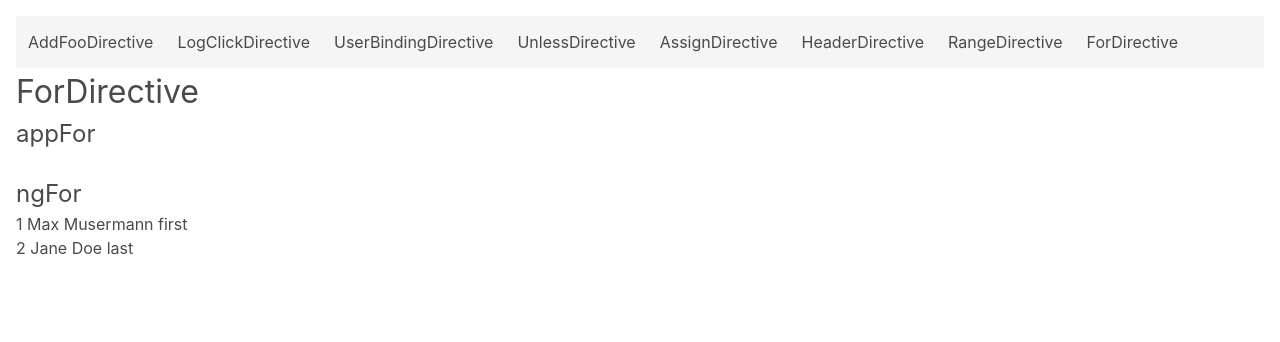
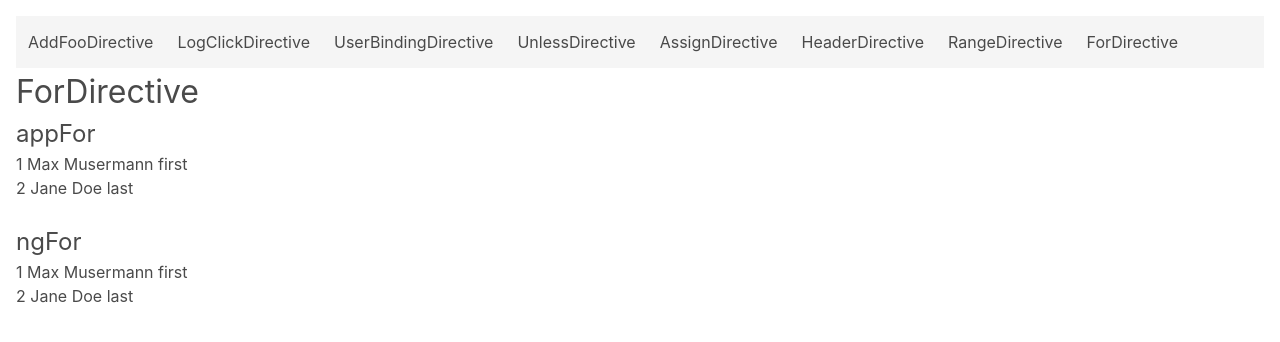
Before and after one commit to similicious/structural-directives-talk, an Angular app: page /structural-directives/for in a window 1280 px wide. Shown: the top 342 px of the page. Built offline with nearby package versions, Linux system fonts and the light colour scheme.

Commit message:
AppFor finished

```diff
--- a/src/app/structural-directives/for/for-demo.component.html
+++ b/src/app/structural-directives/for/for-demo.component.html
@@ -1,7 +1,20 @@
 <h1 class="is-size-3">ForDirective</h1>
 
 <h2 class="is-size-4">appFor</h2>
-<ul></ul>
+<ul>
+  <li
+    *appFor="
+      let user of users;
+      let index = index;
+      let isFirstItem = first;
+      last as isLastItem
+    "
+  >
+    {{ index + 1 }} {{ user.firstName }} {{ user.lastName }}
+    <ng-container *ngIf="isFirstItem">first</ng-container>
+    <ng-container *ngIf="isLastItem">last</ng-container>
+  </li>
+</ul>
 
 <br />
 
--- /dev/null
+++ b/src/app/structural-directives/for/for.directive.ts
@@ -0,0 +1,31 @@
+import {
+  Directive,
+  Input,
+  OnInit,
+  TemplateRef,
+  ViewContainerRef,
+} from '@angular/core';
+
+@Directive({
+  selector: 'ng-template[appFor]',
+})
+export class ForDirective implements OnInit {
+  @Input('appForOf')
+  items: any[] = [];
+
+  constructor(
+    private templateRef: TemplateRef<any>,
+    private viewContainerRef: ViewContainerRef
+  ) {}
+
+  ngOnInit() {
+    this.items.forEach((item, index) => {
+      this.viewContainerRef.createEmbeddedView(this.templateRef, {
+        $implicit: item,
+        index,
+        first: index === 0,
+        last: index + 1 === this.items.length,
+      });
+    });
+  }
+}
--- a/src/app/structural-directives/for/for.module.ts
+++ b/src/app/structural-directives/for/for.module.ts
@@ -2,9 +2,10 @@ import { NgModule } from '@angular/core';
 import { CommonModule } from '@angular/common';
 import { ForDemoComponent } from './for-demo.component';
 import { RouterModule } from '@angular/router';
+import { ForDirective } from './for.directive';
 
 @NgModule({
-  declarations: [ForDemoComponent],
+  declarations: [ForDemoComponent, ForDirective],
   imports: [
     CommonModule,
     RouterModule.forChild([{ path: '', component: ForDemoComponent }]),
```
